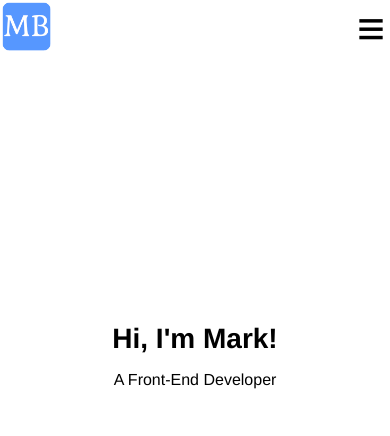
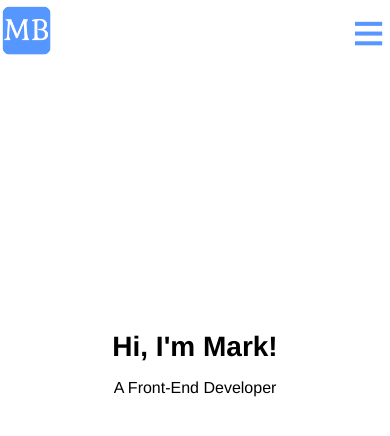
Before and after one commit to mburr9/portfolio-site, a website: page index.html in a window 390 px wide. Drawn offline with nearby package versions, Linux system fonts and the light colour scheme; files that its build step writes are made by us from their sources.

Commit message:
change hamburger color to blue and make it a bit larger

```diff
--- a/sass/styles.scss
+++ b/sass/styles.scss
@@ -36,8 +36,8 @@ body {
 
 #hamburger {
   text-decoration: none;
-  font-size: 3em;
-  color: black;
+  font-size: 3.5em;
+  color: #5795ff;
   margin-right: 5px;
 }
 
```
